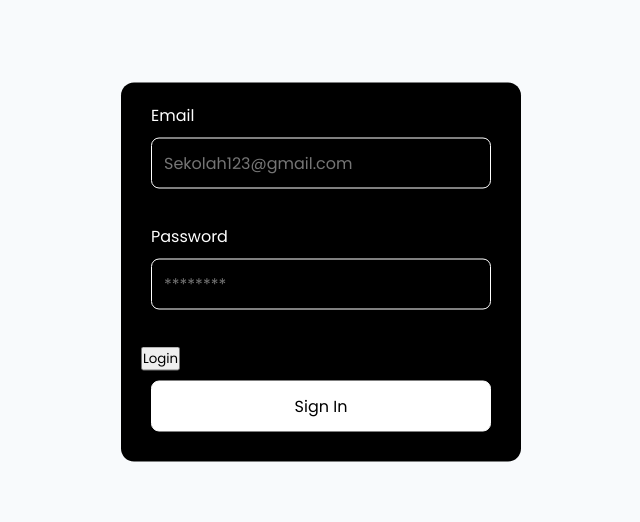
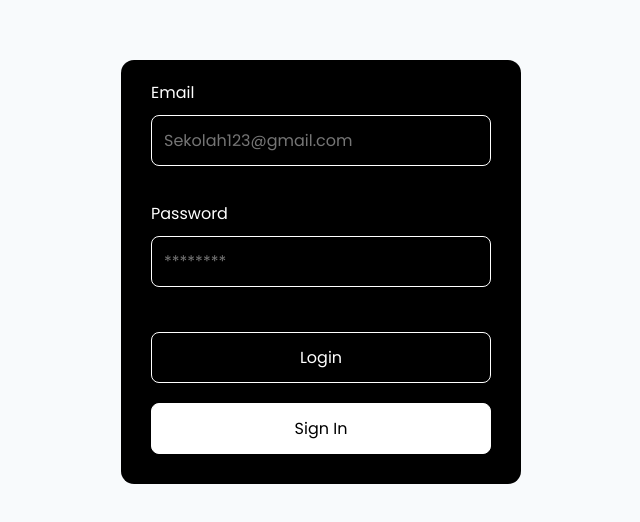
Before and after one commit to HPD-3/PanelKu, a website built with webpack: page src/register.html in a window 1280 px wide. Shown: the part 128-650 px from the top of the page, without its empty margins (319-959 px from the left). Built offline with nearby package versions, Linux system fonts and the light colour scheme.

Commit message:
Update styles.css

```diff
--- a/src/styles.css
+++ b/src/styles.css
@@ -168,6 +168,7 @@ form {
 
 input[type="text"],
 input[type="password"],
+input[type="button"],
 input[type="submit"] {
     width: calc(100% - 20px);
     max-width: 100%;
```
